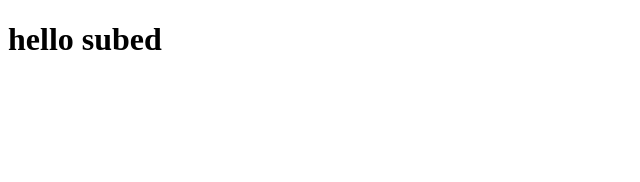
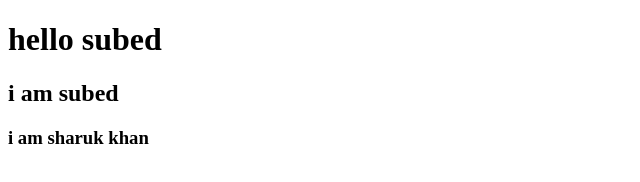
Before and after one commit to subedhussain/my-second-repo, a plain HTML site: page index.html in a window 1280 px wide. Shown: the whole page, without its empty margins (0-640 px from the left). Drawn offline with Linux system fonts and the light colour scheme.

Commit message:
name added

```diff
--- a/index.html
+++ b/index.html
@@ -9,6 +9,7 @@
 <body>
 
     <h1>hello subed</h1>
-
+    <h2>i am subed</h2>
+    <h3>i am sharuk khan</h3>
 </body>
 </html>
```
